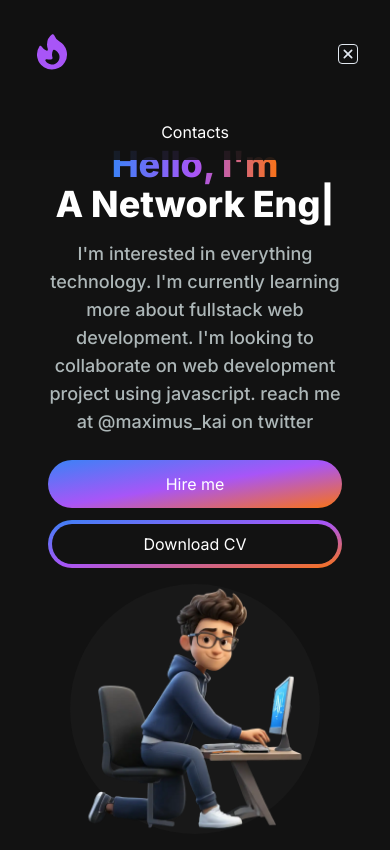
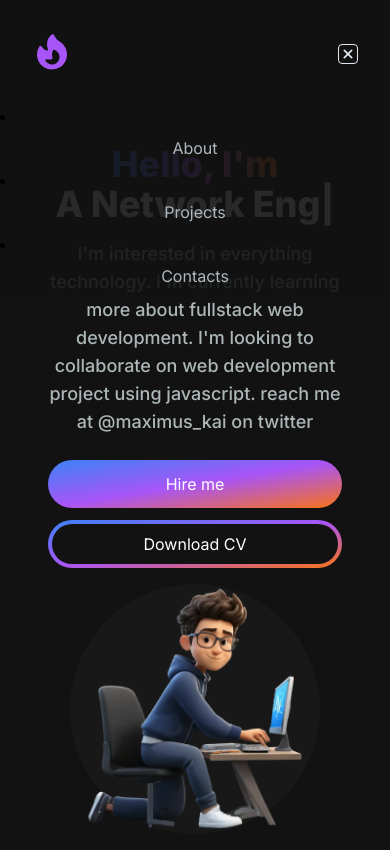
Before and after one commit to maximus-kai/portfolio, a Next.js app: page / in a window 390 px wide. Both pictures are taken after a click on the button 348 px from the left and 48 px from the top of the page. Built offline with nearby package versions, Linux system fonts and the light colour scheme.

Commit message:
fixed the funny mobile button situation

```diff
--- a/app/src/components/MenuOverlay.tsx
+++ b/app/src/components/MenuOverlay.tsx
@@ -1,31 +1,25 @@
 import React from 'react';
-import NavLink from './NavLink';
+import Link from 'next/link';
 
-const navLinks = [
-  {
-      title: 'About',
-      path: 'about'
-  },
-  {
-      title: 'Projects',
-      path: '#Projects'
-  },
-  {
-      title: 'Contacts',
-      path: '#Contacts'
-  }
-]
+interface MenuOverlayProps{
+  href: string;
+  title: string;
+  children?: React.ReactNode;
+}
 
-console.log('menu overlay component')
-const MenuOverlay = () => {
+
+const MenuOverlay: React.FC<MenuOverlayProps> = ({href,title, children}) => {
   console.log('before return')
   return (
-    <ul className='flex flex-col py-4 items-center text-white'>
-      {navLinks[2].title}
-    </ul>
+    <Link
+      href={href}
+      className='block py-2 text-center
+           hover:text-white
+           text-[#adb7be] sm:text-xl round'
+    >
+    {title}
+    </Link>
   )
 }
 
 export default MenuOverlay;
-
-// linkk :MenuOverlayProps
--- a/app/src/components/NavBar.tsx
+++ b/app/src/components/NavBar.tsx
@@ -13,11 +13,11 @@ const navLinks = [
     },
     {
         title: 'Projects',
-        path: '#Projects'
+        path: 'projects'
     },
     {
         title: 'Contacts',
-        path: '#Contacts'
+        path: 'contacts'
     }
 ]
 const NavBar: React.FC = () => {
@@ -53,7 +53,14 @@ const NavBar: React.FC = () => {
                   </ul>
               </div>
           </div>
-          {navBarOpen ? <MenuOverlay/>: null}
+          <div className='md:hidden'>
+              {navBarOpen ? (navLinks.map((link, index) => (
+                  <li key={index}>
+                      <MenuOverlay href={link.path } title={link.title} />
+                     </li>
+              ))) :
+          null}
+              </div>
     </nav>
   )
 }
--- a/app/src/components/NavLink.tsx
+++ b/app/src/components/NavLink.tsx
@@ -11,7 +11,9 @@ interface NavLinkProps{
   return (
       <Link
           href={href}
-          className='block py-2 pl-3 hover:text-white pr-4 text-[#adb7be] sm:text-xl round'>
+          className='block py-2 pl-3
+           hover:text-white pr-4
+           text-[#adb7be] sm:text-xl round'>
           {title}
       </Link>
   )
--- a/app/test.d.ts
+++ b/app/test.d.ts
@@ -1,8 +1,3 @@
 interface Human {
     name: string;
 }
-interface MenuOverlayProp {
-    title: string
-     path: string
-}
- interface MenuOverlayProps extends Array<MenuOverlayProp>{}
```
